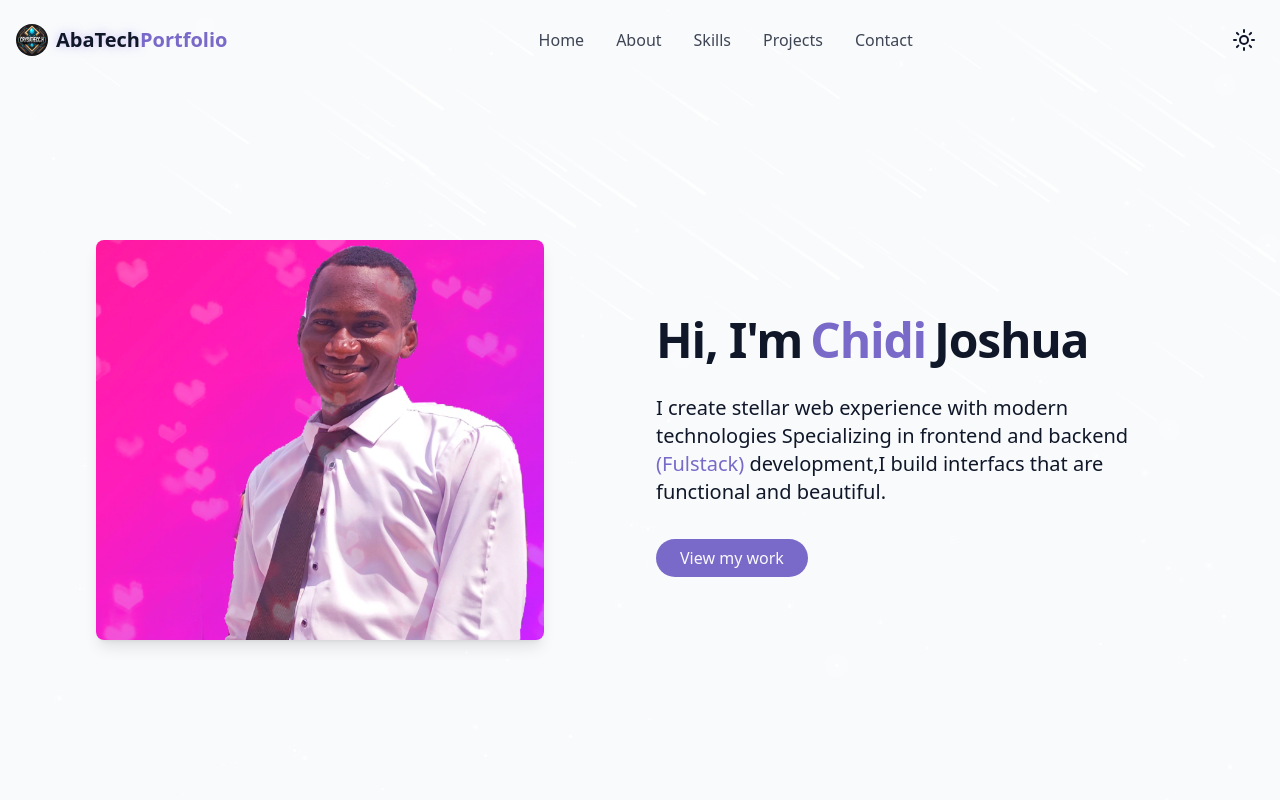
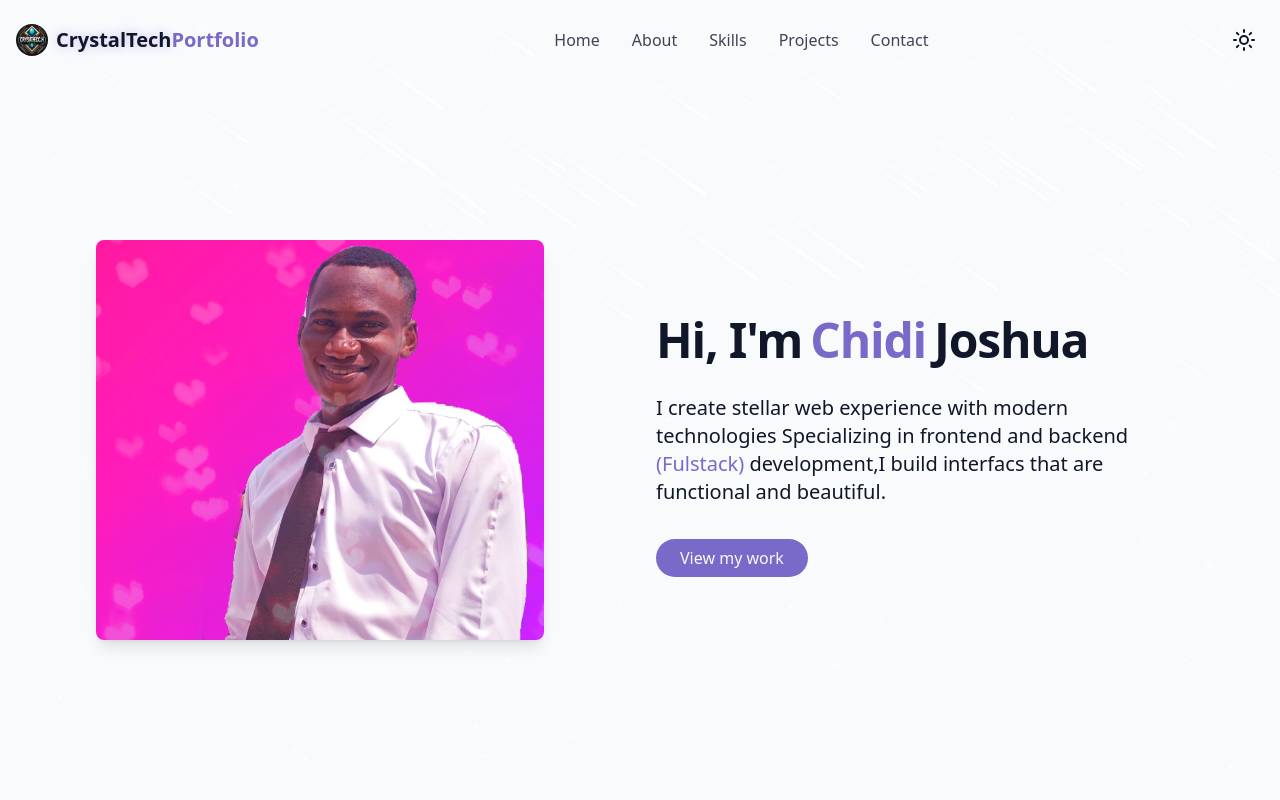
Before and after one commit to Chidi2424/myportoflio, a React (Vite) app: page / in a window 1280 px wide. Shown: the top 800 px of the page. Built offline with nearby package versions, Linux system fonts and the light colour scheme.

Commit message:
Update Navbar brand name from AbaTech to CrystalTech

```diff
--- a/src/component/Navbar.jsx
+++ b/src/component/Navbar.jsx
@@ -42,7 +42,7 @@ const Navbar = () => {
           <a className='text-xl font-bold text-primary flex items-center'href='#hero'>
             <img src='/projects/logo.jpg' alt='Logo' className='w-8 h-8 mr-2 rounded-full' />
             <span className='relative z-10'>
-              <span className='text-glow text-foreground'>AbaTech</span>Portfolio
+              <span className='text-glow text-foreground'>CrystalTech</span>Portfolio
             </span>
           </a>
           {/* desktop nav */}
```
